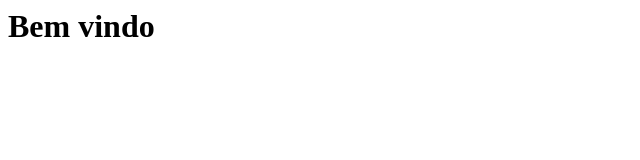
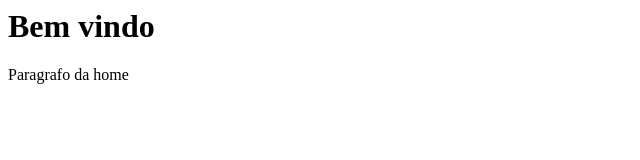
Before and after one commit to Leozera-22/curso_git, a plain HTML site: page index.html in a window 1280 px wide. Shown: the whole page, without its empty margins (0-640 px from the left). Drawn offline with Linux system fonts and the light colour scheme.

Commit message:
Atualizações do projeto

```diff
--- a/index.html
+++ b/index.html
@@ -1 +1,4 @@
 <h1>Bem vindo</h1>
+<p>
+    Paragrafo da home
+</p>
```
Also changed, not shown: a.txt (added), nome.txt.
